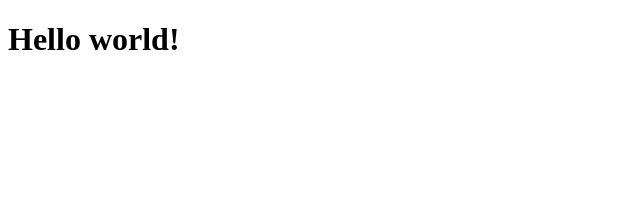
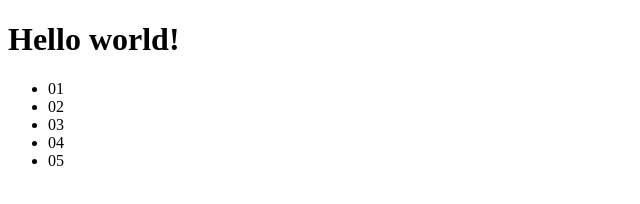
Before and after one commit to Nike2406/HTML-Academy-HTML-CSS-Basic-1-Projects, a plain HTML site: page 1. MurkUp/index.html in a window 1280 px wide. Shown: the whole page, without its empty margins (0-640 px from the left). Drawn offline with Linux system fonts and the light colour scheme.

Commit message:
add few rows

```diff
--- a/1. MurkUp/index.html
+++ b/1. MurkUp/index.html
@@ -6,5 +6,12 @@
 </head>
 <body>
     <h1>Hello world!</h1>
+    <ul>
+        <li>01</li>
+        <li>02</li>
+        <li>03</li>
+        <li>04</li>
+        <li>05</li>
+    </ul>
 </body>
 </html>
```
Also changed, not shown: 1 other file.
